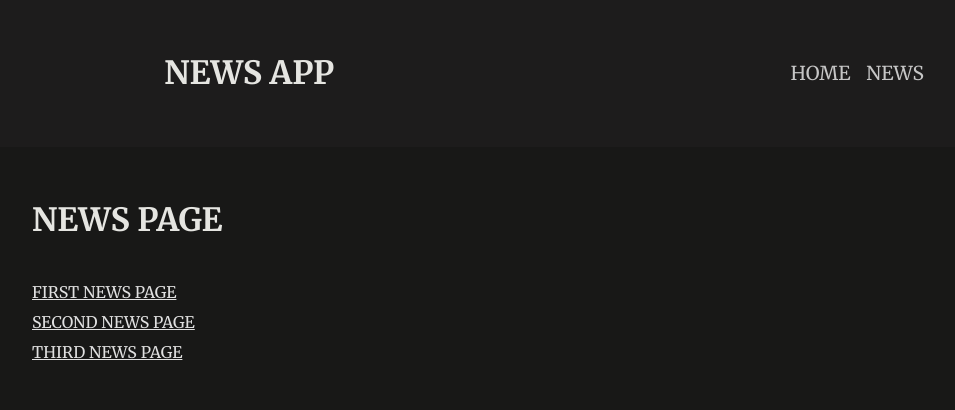
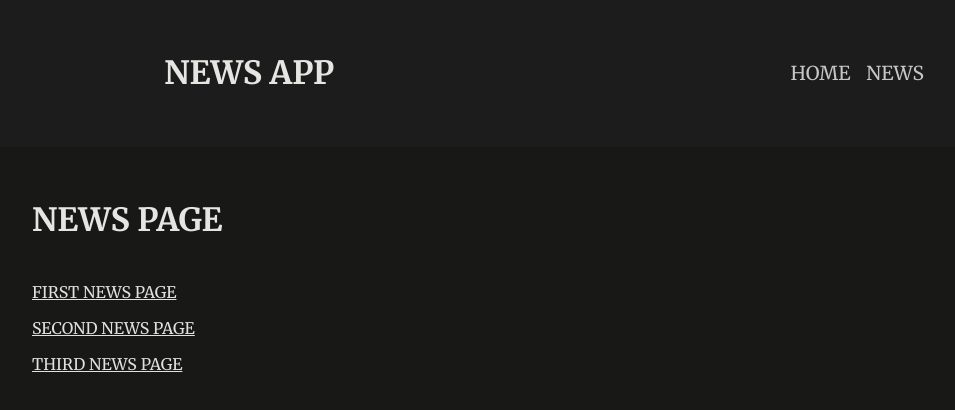
Before and after one commit to daniel-avzaradel/next-js14-full-course, a Next.js app in the folder 01-starting-project/: page /news in a window 1280 px wide. Shown: the top 410 px of the page, without its empty margins (96-1051 px from the left). Built offline with nearby package versions, Linux system fonts and the light colour scheme.

Commit message:
finished first challenge

```diff
--- a/01-starting-project/app/components/main-header/main-header.jsx
+++ b/01-starting-project/app/components/main-header/main-header.jsx
@@ -1,18 +1,24 @@
-import Link from 'next/link'
-import React from 'react'
+import Link from "next/link";
+import React from "react";
 
-import classes from './main-header.module.css'
+import classes from "./main-header.module.css";
 
 const MainHeaderComponent = () => {
   return (
     <header className={classes.header}>
       <h1>NEWS APP</h1>
       <nav>
-        <Link href={'/'}>HOME</Link>
-        <Link href={'/news'}>NEWS</Link>
+        <ul>
+          <li>
+            <Link href={"/"}>HOME</Link>
+          </li>
+          <li>
+            <Link href={"/news"}>NEWS</Link>
+          </li>
+        </ul>
       </nav>
     </header>
-  )
-}
+  );
+};
 
-export default MainHeaderComponent
+export default MainHeaderComponent;
--- a/01-starting-project/app/components/main-header/main-header.module.css
+++ b/01-starting-project/app/components/main-header/main-header.module.css
@@ -6,12 +6,12 @@
   background: #1d1c1c;
 }
 
-.header nav {
+.header nav ul {
   display: flex;
   gap: 0 1rem;
 }
 
-.header nav a {
+.header nav ul li a {
   color: #f1f1f1;
   text-decoration: none;
   font-size: larger;
@@ -19,7 +19,7 @@
   opacity: 0.8;
 }
 
-.header nav a:hover {
+.header nav ul li a:hover {
   opacity: 1;
   filter: drop-shadow(0px 1px 6px rgba(0, 255, 255, 0.623));
 }
--- a/01-starting-project/app/news/page.jsx
+++ b/01-starting-project/app/news/page.jsx
@@ -8,11 +8,17 @@ const NewsPage = () => {
     <main className={classes.main}>
       <h1>NEWS PAGE</h1>
       <br />
-      <div>
-        <Link href={'/news/first'}>FIRST NEWS PAGE</Link>
-        <Link href={'/news/second'}>SECOND NEWS PAGE</Link>
-        <Link href={'/news/third'}>THIRD NEWS PAGE</Link>
-      </div>
+      <ul>
+        <li>
+          <Link href={'/news/first'}>FIRST NEWS PAGE</Link>
+        </li>
+        <li>
+          <Link href={'/news/second'}>SECOND NEWS PAGE</Link>
+        </li>
+        <li>
+          <Link href={'/news/third'}>THIRD NEWS PAGE</Link>
+        </li>
+      </ul>
     </main>
   )
 }
--- a/01-starting-project/app/news/page.module.css
+++ b/01-starting-project/app/news/page.module.css
@@ -10,6 +10,12 @@
   gap: 10px;
 }
 
-.main div a {
+.main ul {
+  display: flex;
+  flex-direction: column;
+  gap: 1rem;
+}
+
+.main ul li a, .main div a {
   color: #e1e1e1;
 }
```
